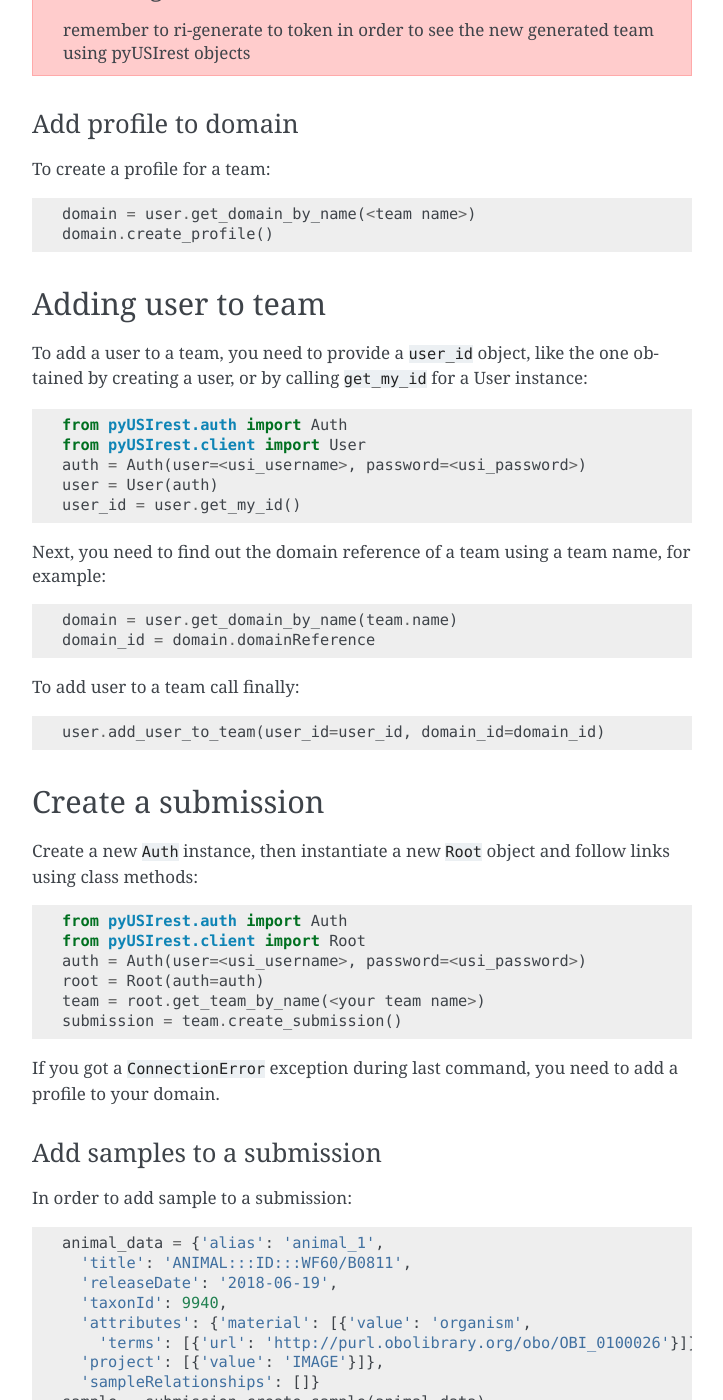
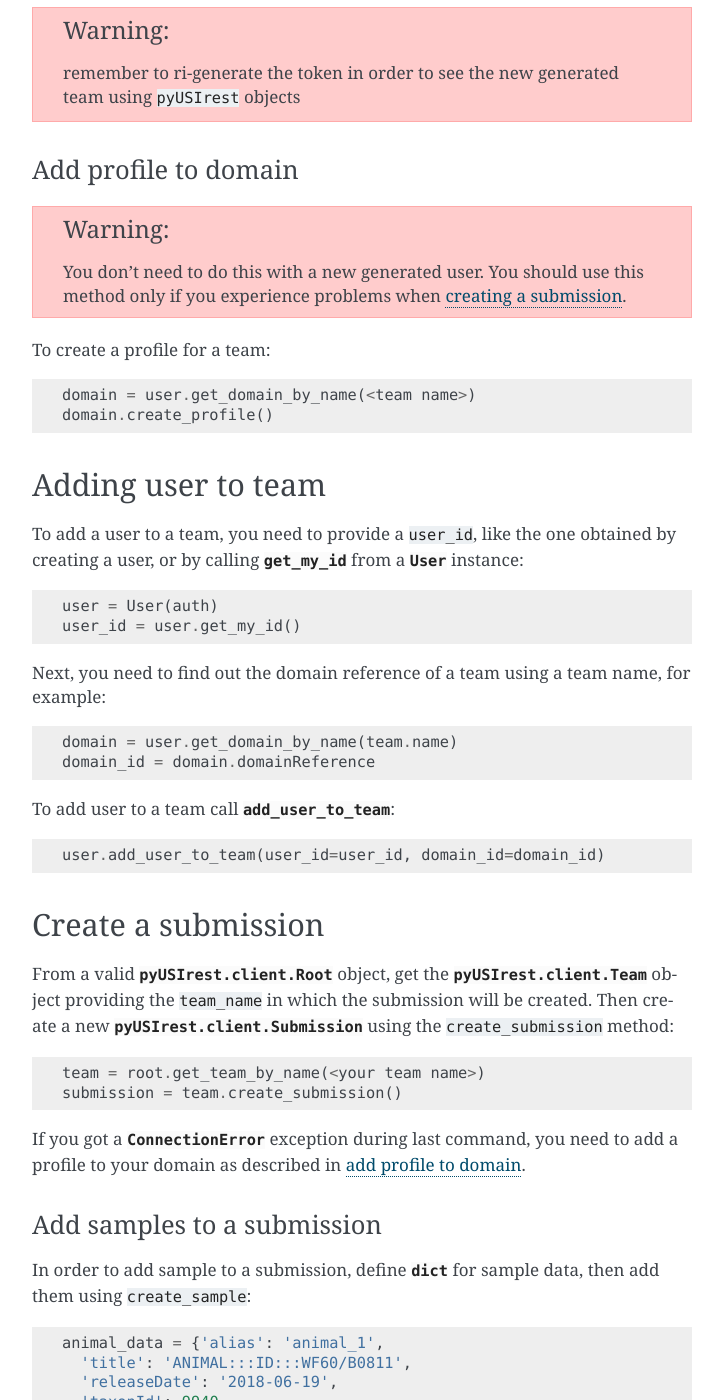
Before and after one commit to cnr-ibba/pyUSIrest, a Sphinx documentation site: the page built from docs/usage.rst, in a window 1280 px wide and 1400 px high, scrolled down 1149 px. Shown: the whole window, without its empty margins (388-1111 px from the left). Built offline with Sphinx 7.4.7, drawn with Linux system fonts in a browser that asks for light colours; pages that are not in the unit, such as notebooks, are missing from menus; some of the changed text lies outside the part shown.

Commit message:
:memo: working on usage documentation

```diff
--- a/README.rst
+++ b/README.rst
@@ -9,8 +9,8 @@
 .. image:: https://img.shields.io/travis/cnr-ibba/pyUSIrest.svg
         :target: https://travis-ci.org/cnr-ibba/pyUSIrest
 
-.. image:: https://readthedocs.org/projects/pyUSIrest/badge/?version=latest
-        :target: https://pyUSIrest.readthedocs.io/en/latest/?badge=latest
+.. image:: https://readthedocs.org/projects/pyusirest/badge/?version=latest
+        :target: https://pyusirest.readthedocs.io/en/latest/?badge=latest
         :alt: Documentation Status
 
 .. image:: https://coveralls.io/repos/github/cnr-ibba/pyUSIrest/badge.svg?branch=master
@@ -22,7 +22,7 @@
 Unified Submissions Interface
 
 * Free software: GNU General Public License v3
-* Documentation: https://pyUSIrest.readthedocs.io.
+* Documentation: https://pyusirest.readthedocs.io.
 
 
 Features
--- a/docs/usage.rst
+++ b/docs/usage.rst
@@ -2,27 +2,36 @@
 Usage
 =====
 
-To use Python USI submission REST API in a project::
+To use Python USI submission REST API in a project, you should import
+:py:class:`Root <pyUSIrest.client.Root>` and :py:class:`Auth <pyUSIrest.auth.Auth>`
+in order to interact with USI_ endpoint ad EBI AAP_::
 
-  import pyUSIrest
+  from pyUSIrest.auth import Auth
+  from pyUSIrest.client import Root
+
+.. _USI: https://submission-test.ebi.ac.uk/api/browser/index.html#/api/
+.. _AAP: https://explore.api.aai.ebi.ac.uk/docs/
 
 Creating an Auth object
 -----------------------
 
-You can create a new ``Auth`` object using ``Auth`` class, providing you USI
-username and password::
+With an :py:class:`Auth <pyUSIrest.auth.Auth>` object, you're able to generate a
+AAP_ token from EBI and use it in browsing USI_ endpoint. You can instantiate a
+new :py:class:`Auth <pyUSIrest.auth.Auth>` providing your AAP_ username and password::
 
-  from pyUSIrest.auth import Auth
   auth = Auth(user=<usi_username>, password=<usi_password>)
 
-Alternatively you can create an ``Auth`` object starting from a token::
+Alternatively you can create an :py:class:`Auth <pyUSIrest.auth.Auth>` object
+starting from a valid token::
 
   auth = Auth(token=<token_string>)
 
 Creating an USI user
 --------------------
 
-In order to create a new USI user, with ``pyUSIrest`` you can user ``User`` class::
+In order to create a new USI user, with ``pyUSIrest`` you can use the method
+:py:meth:`create_user <pyUSIrest.client.User.create_user>` of the
+:py:class:`User <pyUSIrest.client.User>` class::
 
   from pyUSIrest.client import User
 
@@ -38,22 +47,28 @@
 Creating a team
 ---------------
 
-To create a team, you will need to authenticate to USI biosample system. You could
-provide the credentials already created::
+To create a team, you will need to create a new :py:class:`User <pyUSIrest.client.User>`
+from a valid :py:class:`Auth <pyUSIrest.auth.Auth>` object, then you could create
+a team using the :py:meth:`create_team <pyUSIrest.client.User.create_team>` method::
 
-  from pyUSIrest.auth import Auth
   from pyUSIrest.client import User
-  auth = Auth(user=<usi_username>, password=<usi_password>)
   user = User(auth)
   team = user.create_team(description="Your description")
 
 .. warning::
 
-  remember to ri-generate to token in order to see the new generated team using pyUSIrest
-  objects
+  remember to ri-generate the token in order to see the new generated team using
+  ``pyUSIrest`` objects
+
+.. _add_profile_to_domain:
 
 Add profile to domain
 +++++++++++++++++++++
+
+.. warning::
+
+  You don't need to do this with a new generated user. You should use this method only
+  if you experience problems when :ref:`creating a submission <create_a_submission>`.
 
 To create a profile for a team::
 
@@ -63,12 +78,10 @@
 Adding user to team
 -------------------
 
-To add a user to a team, you need to provide a ``user_id`` object, like the one
-obtained by creating a user, or by calling ``get_my_id`` for a User instance::
+To add a user to a team, you need to provide a ``user_id``, like the one
+obtained by creating a user, or by calling :py:meth:`get_my_id <pyUSIrest.client.User.get_my_id>`
+from a :py:class:`User <pyUSIrest.client.User>` instance::
 
-  from pyUSIrest.auth import Auth
-  from pyUSIrest.client import User
-  auth = Auth(user=<usi_username>, password=<usi_password>)
   user = User(auth)
   user_id = user.get_my_id()
 
@@ -77,30 +90,31 @@
   domain = user.get_domain_by_name(team.name)
   domain_id = domain.domainReference
 
-To add user to a team call finally::
+To add user to a team call :py:meth:`add_user_to_team <pyUSIrest.client.User.add_user_to_team>`::
 
   user.add_user_to_team(user_id=user_id, domain_id=domain_id)
+
+.. _create_a_submission:
 
 Create a submission
 -------------------
 
-Create a new ``Auth`` instance, then instantiate a new ``Root`` object and follow
-links using class methods::
+From a valid :py:class:`pyUSIrest.client.Root` object, get the
+:py:class:`pyUSIrest.client.Team` object providing the ``team_name`` in which the
+submission will be created. Then create a new :py:class:`pyUSIrest.client.Submission`
+using the ``create_submission`` method::
 
-  from pyUSIrest.auth import Auth
-  from pyUSIrest.client import Root
-  auth = Auth(user=<usi_username>, password=<usi_password>)
-  root = Root(auth=auth)
   team = root.get_team_by_name(<your team name>)
   submission = team.create_submission()
 
-If you got a ``ConnectionError`` exception during last command, you need to add
-a profile to your domain.
+If you got a :py:exc:`ConnectionError` exception during last command, you need to add
+a profile to your domain as described in :ref:`add profile to domain <add_profile_to_domain>`.
 
 Add samples to a submission
 +++++++++++++++++++++++++++
 
-In order to add sample to a submission::
+In order to add sample to a submission, define :py:class:`dict` for sample data, then add
+them using ``create_sample``::
 
   animal_data = {'alias': 'animal_1',
     'title': 'ANIMAL:::ID:::WF60/B0811',
@@ -123,6 +137,34 @@
       'relationshipNature': 'derived from'}]}
   sample = submission.create_sample(sample_data)
 
+Querying for biosample validation
++++++++++++++++++++++++++++++++++
+
+After submitting all data, before finalize a submission, you need to ensure that
+all the validation steps performed by USI are done with success. You can query
+status with::
+
+  status = submission.get_status()
+  print(status)  # Counter({'Complete': 2})
+
+status will be a :py:class:`collections.Counter` object. In order to finalize a
+submission to biosample, ``get_status()`` need to return only 'Complete' as status,
+with a number equal to the number of sample attached to submission
+
+Checking errors
++++++++++++++++
+
+Another method to check submisssion before finalizing it is to check for errors::
+
+  errors = submission.has_errors()
+  print(errors)  # Counter({False: 17, True: 1})
+
+If there is any ``True`` in this :py:class:`collections.Counter` object,
+submission has errors and can't be finalized. You will need to search
+for sample with errors in order to remove or update it. Only when this function
+return ``False`` with a number equal to the number of attached samples, a
+submission can be finalized.
+
 Finalize a submission
 +++++++++++++++++++++
 
@@ -142,3 +184,19 @@
   root = Root(auth=auth)
   submission = root.get_submission_by_name(
       'c3a7e663-3a37-48d3-a041-8c18088e3185')
+
+Get samples from a submission
+-----------------------------
+
+In order to get all samples for a submission, you can call the method ``get_samples``
+on a submission object::
+
+  samples = submission.get_samples()
+
+You can also filter out samples by validationResult or if the have errors or not.
+For a list of validationResult, check the output of ``submission.get_status()``::
+
+  # fetching pending samples
+  samples_pending = submission.get_samples(validationResult='Pending')
+  # get samples with errors
+  samples_error = submission.get_samples(has_errors=True)
--- a/setup.py
+++ b/setup.py
@@ -34,7 +34,7 @@
         'Topic :: Software Development :: Libraries',
     ],
     description=("Python USI submission REST API contain all methods to "
-                 "interact with EMBL-EBI Unified Submissions interface"),
+                 "interact with EMBL-EBI Unified Submissions Interface"),
     entry_points={
         'console_scripts': [
             'pyUSIrest=pyUSIrest.cli:main',
```
Also changed, not shown: other parts of docs/usage.rst (+1 -1 lines), HISTORY.rst (+6 -3 lines), 2 other files.
